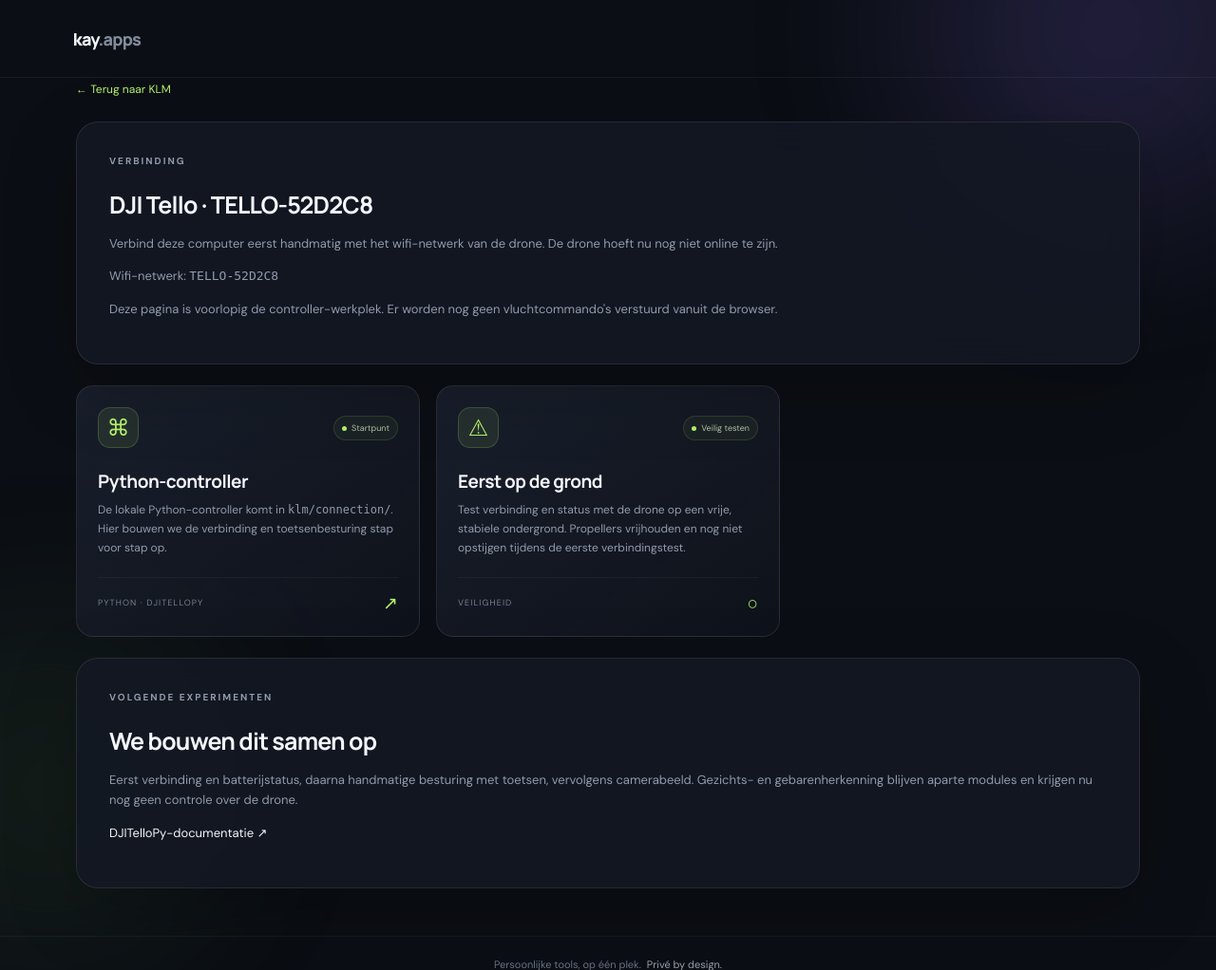
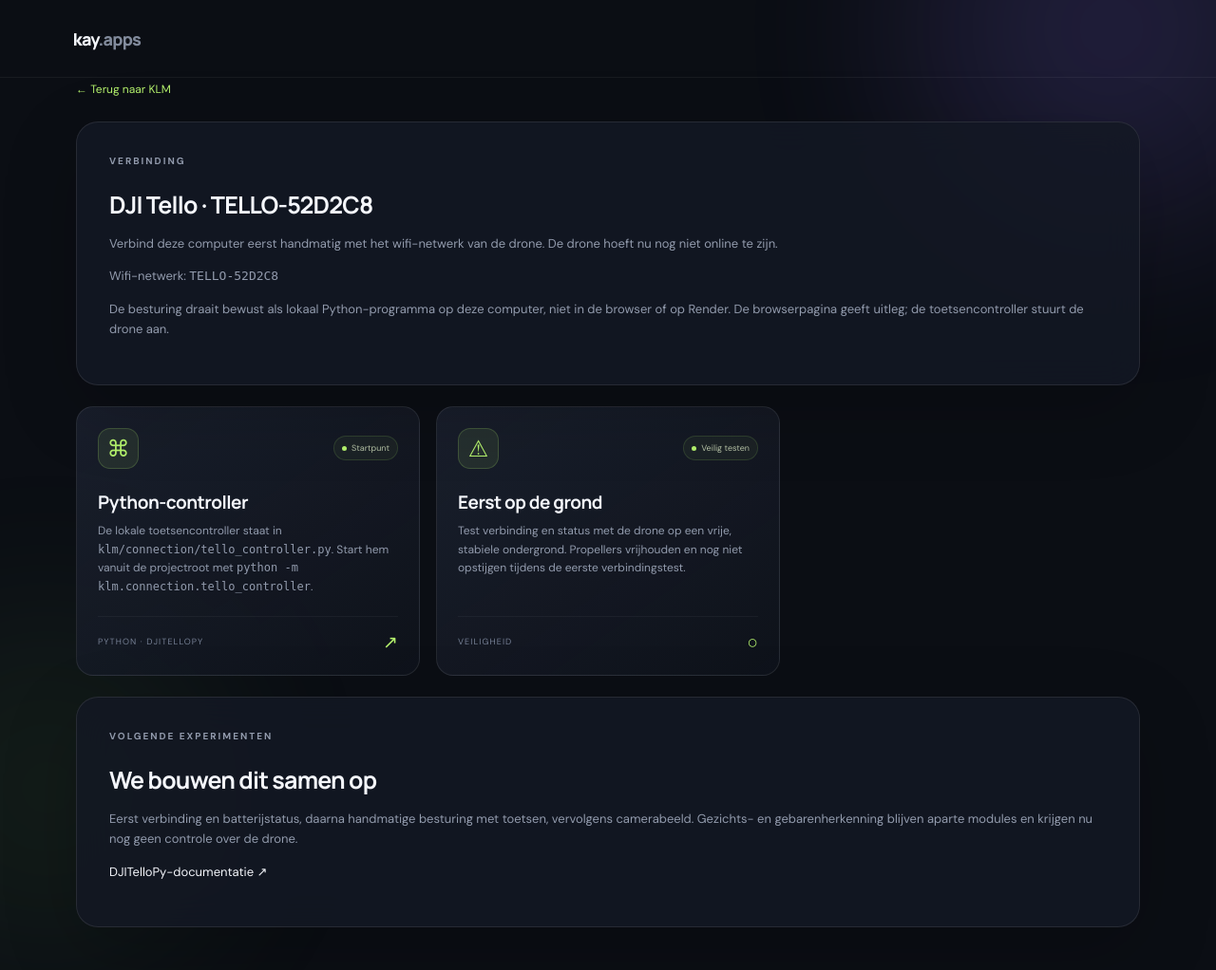
Before and after one commit to kay-smits-in-front/apps, a Flask app: template templates/klm_controller.html in a window 1280 px wide. Shown: the top 1022 px of the page at 95% size. Run offline with Flask 3, Linux system fonts and the light colour scheme; the template is opened without the code that fills it, so the values that code supplies are empty.

Commit message:
Document local Tello controller launch command

```diff
--- a/templates/klm_controller.html
+++ b/templates/klm_controller.html
@@ -15,13 +15,13 @@
   <h2>DJI Tello · TELLO-52D2C8</h2>
   <p class="muted">Verbind deze computer eerst handmatig met het wifi-netwerk van de drone. De drone hoeft nu nog niet online te zijn.</p>
   <p class="muted">Wifi-netwerk: <code>TELLO-52D2C8</code></p>
-  <p class="muted">Deze pagina is voorlopig de controller-werkplek. Er worden nog geen vluchtcommando's verstuurd vanuit de browser.</p>
+  <p class="muted">De besturing draait bewust als lokaal Python-programma op deze computer, niet in de browser of op Render. De browserpagina geeft uitleg; de toetsencontroller stuurt de drone aan.</p>
 </section>
 <section class="app-grid klm-grid">
   <article class="app-card">
     <div class="app-card-top"><div class="app-icon">⌘</div><span class="status"><span></span>Startpunt</span></div>
     <h2>Python-controller</h2>
-    <p>De lokale Python-controller komt in <code>klm/connection/</code>. Hier bouwen we de verbinding en toetsenbesturing stap voor stap op.</p>
+    <p>De lokale toetsencontroller staat in <code>klm/connection/tello_controller.py</code>. Start hem vanuit de projectroot met <code>python -m klm.connection.tello_controller</code>.</p>
     <div class="app-card-bottom"><span class="app-type">PYTHON · DJITELLOPY</span><span class="arrow">↗</span></div>
   </article>
   <article class="app-card">
```
